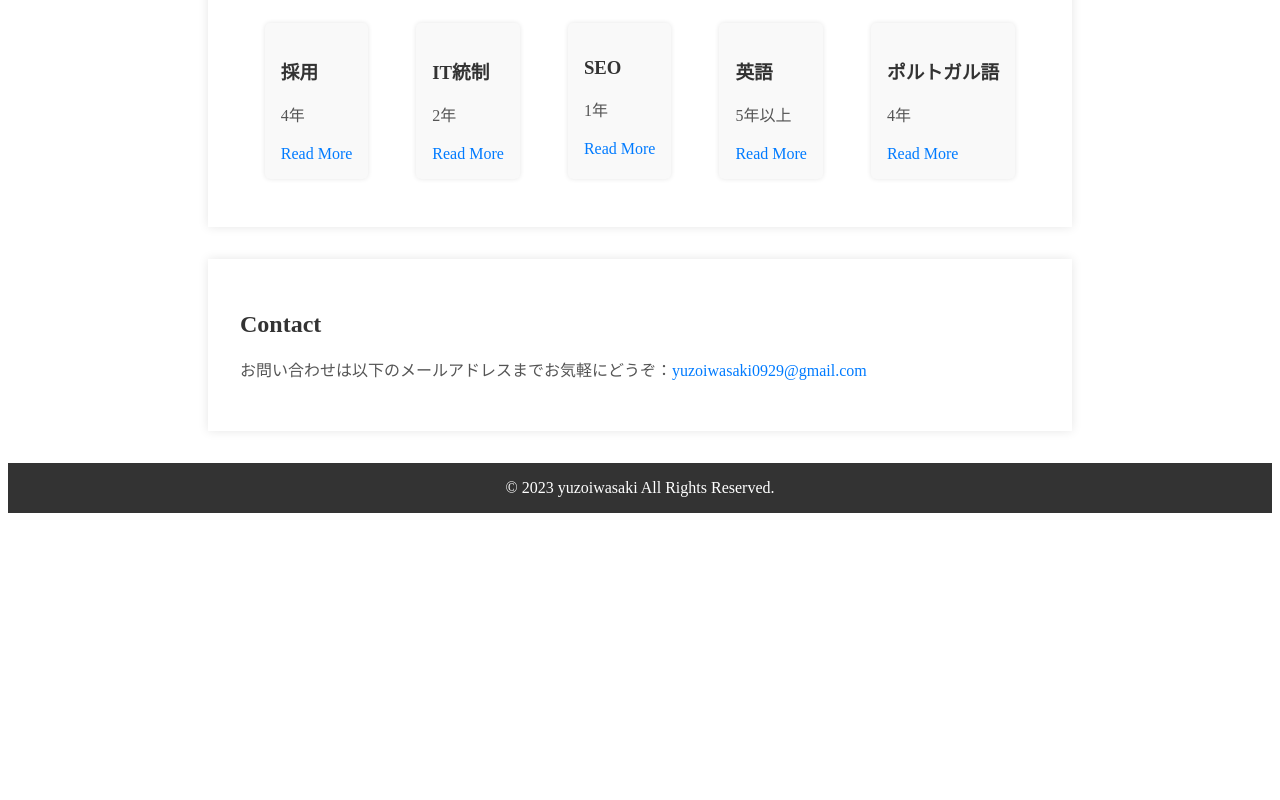
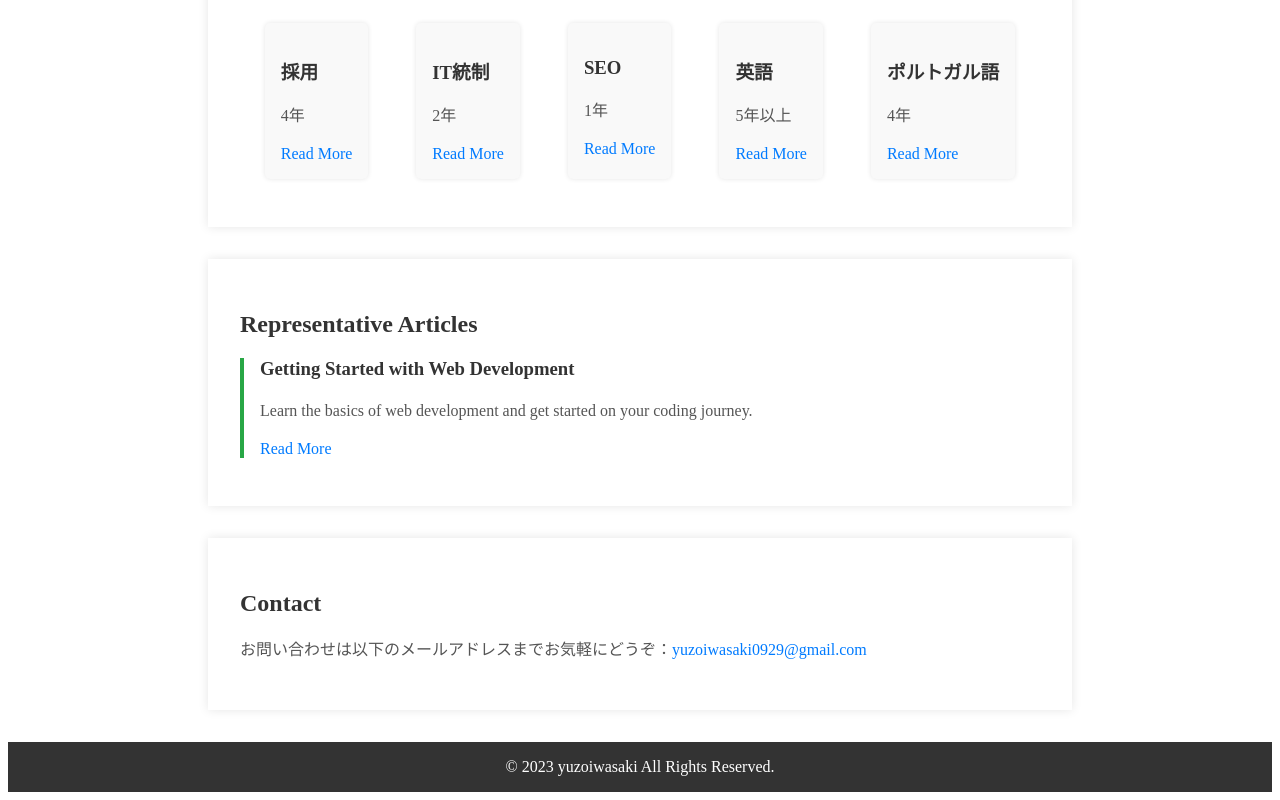
Before and after one commit to yuzoiwasaki/yuzoiwasaki.me, a SvelteKit app: page / in a window 1280 px wide. Shown: the part 1657-2457 px from the top of the page. Before the commit the page ends 2178 px from the top, so only its background shows below. Built offline with nearby package versions, Linux system fonts and the light colour scheme.

Commit message:
Add Representative Articles section

```diff
--- a/src/routes/+page.svelte
+++ b/src/routes/+page.svelte
@@ -47,6 +47,16 @@
       </div>
     {/each}
   </div>
+ </section>
+
+ <section class="article-container">
+   <h2>Representative Articles</h2>
+
+   <div class="article-card">
+     <h3>Getting Started with Web Development</h3>
+     <p>Learn the basics of web development and get started on your coding journey.</p>
+     <a href="article1.html">Read More</a>
+   </div>
  </section>
 
  <section>
@@ -175,6 +185,24 @@
     color: #555;
   }
 
+  .article-container {
+    margin-top: 2em;
+  }
+
+  .article-card {
+    border-left: 4px solid #28a745;
+    padding-left: 1em;
+    margin-bottom: 1em;
+  }
+
+  .article-card h3 {
+    color: #333;
+  }
+
+  .article-card p {
+    color: #555;
+  }
+
   footer {
     background-color: #333;
     color: #fff;
```
